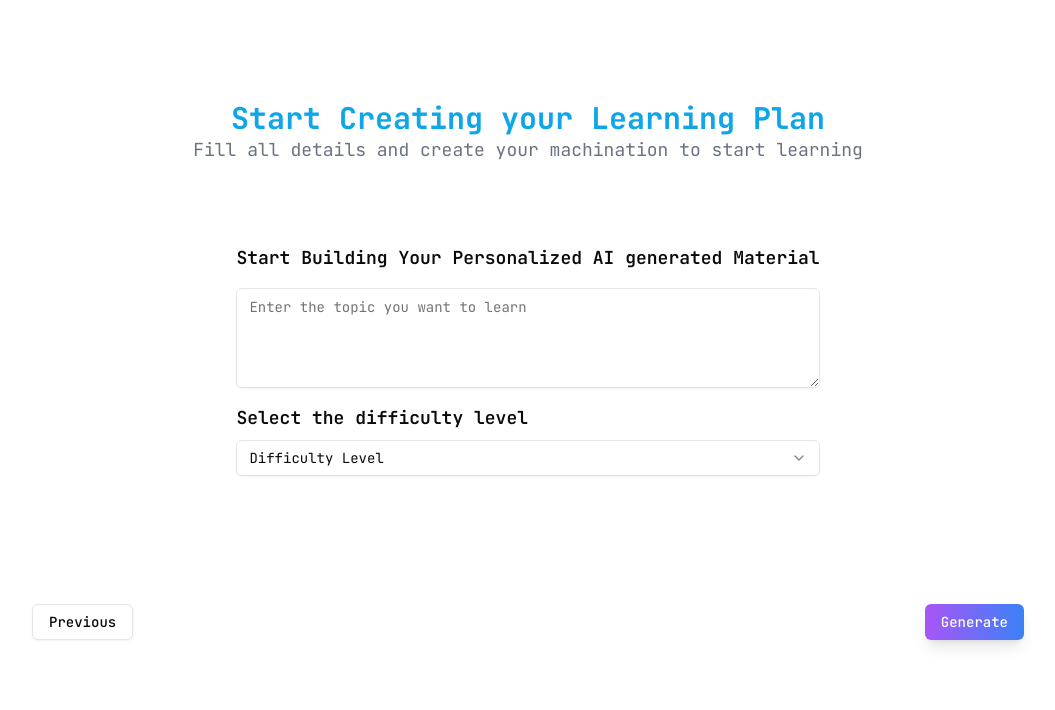
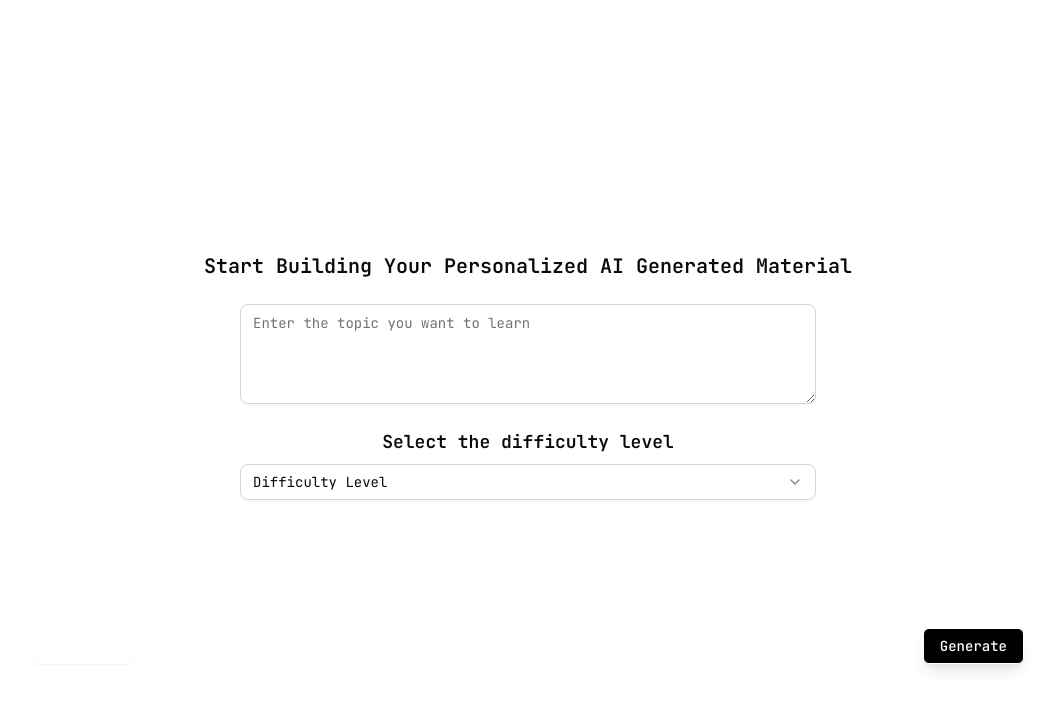
Before and after one commit to Asish-Praneeth-N/NexLearn, a Next.js app: page /create in a window 1280 px wide. Both pictures are taken after a click on the button "Next". Shown: the top 710 px of the page, without its empty margins (112-1167 px from the left). Built offline with nearby package versions, Linux system fonts and the light colour scheme; no server answers.

Commit message:
Updated Input fields

```diff
--- a/app/create/page.tsx
+++ b/app/create/page.tsx
@@ -45,8 +45,9 @@ const Create = () => {
         ...formData,
         createdBy: user?.primaryEmailAddress?.emailAddress,
       });
-      // console.log(result);
-      toast("Your course content is being generated, please wait for a moment or try clicking the refresh button");
+      toast(
+        "Your course content is being generated, please wait for a moment or try clicking the refresh button"
+      );
       router.replace("/dashboard");
     } catch (error) {
       console.error("Error generating course outline:", error);
@@ -57,14 +58,17 @@ const Create = () => {
   };
 
   return (
-    <div className="flex flex-col items-center p-5 md:px-24 lg:px-36 mt-20">
-      <h2 className="font-bold text-3xl text-sky-500">
-        Start Creating your Learning Plan
+    <div className="flex flex-col items-center p-5 md:px-24 lg:px-36 mt-20 text-center">
+      {/* Heading */}
+      <h2 className="font-bold text-3xl text-white">
+        Start Creating Your Learning Plan
       </h2>
-      <p className="text-gray-500 text-lg">
-        Fill all details and create your machination to start learning
+      <p className="text-white/70 text-lg mt-2">
+        Fill in all details and create your plan to start learning
       </p>
-      <div className="mt-10">
+
+      {/* Step Content */}
+      <div className="mt-10 w-full">
         {step === 0 ? (
           <SelectCards
             SelectedStudyType={(value) => handleUserInput("courseType", value)}
@@ -78,18 +82,36 @@ const Create = () => {
           />
         )}
       </div>
+
+      {/* Navigation Buttons */}
       <div className="flex justify-between w-full mt-32">
         {step !== 0 ? (
-          <Button onClick={() => setStep(step - 1)} variant={"outline"}>
+          <Button
+            onClick={() => setStep(step - 1)}
+            variant="outline"
+            className="border border-white text-white hover:bg-white hover:text-black transition-colors"
+          >
             Previous
           </Button>
         ) : (
           <div />
         )}
+
         {step === 0 ? (
-          <Button onClick={() => setStep(step + 1)}>Next</Button>
+          <Button
+            onClick={() => setStep(step + 1)}
+            className="bg-black border border-white text-white hover:bg-white hover:text-black transition-colors"
+          >
+            Next
+          </Button>
         ) : (
-          <Button onClick={GenerateCourseOutline} disabled={loading}>{loading ? <Loader className="animate-spin" /> : "Generate"}</Button>
+          <Button
+            onClick={GenerateCourseOutline}
+            disabled={loading}
+            className="bg-black border border-white text-white hover:bg-white hover:text-black transition-colors flex items-center gap-2"
+          >
+            {loading ? <Loader className="animate-spin" /> : "Generate"}
+          </Button>
         )}
       </div>
     </div>
--- a/components/inputField/TopicInput.tsx
+++ b/components/inputField/TopicInput.tsx
@@ -9,27 +9,29 @@ interface TopicInputProps {
 
 const TopicInput: React.FC<TopicInputProps> = ({ setTopic, selectDifficultyLevel }) => {
   return (
-    <div className='mt-10 w-full flex flex-col space-y-4'>
-        <h2 className='text-lg font-semibold'>
-            Start Building Your Personalized AI generated Material
+    <div className="mt-10 w-full flex flex-col items-center space-y-6">
+      <h2 className="text-lg md:text-xl font-semibold text-center">
+        Start Building Your Personalized AI Generated Material
       </h2>
 
+      {/* Topic Input */}
       <Textarea
-            placeholder='Enter the topic you want to learn'
-            className='w-full min-h-[100px]'
+        placeholder="Enter the topic you want to learn"
+        className="w-full max-w-xl min-h-[100px] rounded-lg border border-neutral-300 dark:border-neutral-700 shadow-sm focus:ring-2 focus:ring-neutral-500"
         onChange={(e) => setTopic(e.target.value)}
       />
 
-        <div className='mt-4 space-y-2'>
-            <h2 className='text-lg font-semibold'>Select the difficulty level</h2>
+      {/* Difficulty Selection */}
+      <div className="w-full max-w-xl space-y-2">
+        <h2 className="text-lg font-semibold">Select the difficulty level</h2>
         <Select onValueChange={selectDifficultyLevel}>
-                <SelectTrigger className='w-full'>
+          <SelectTrigger className="w-full rounded-lg border border-neutral-300 dark:border-neutral-700 shadow-sm">
             <SelectValue placeholder="Difficulty Level" />
           </SelectTrigger>
           <SelectContent>
-                    <SelectItem value='Easy'>Easy</SelectItem>
-                    <SelectItem value='Medium'>Medium</SelectItem>
-                    <SelectItem value='Hard'>Hard</SelectItem>
+            <SelectItem value="Easy">Easy</SelectItem>
+            <SelectItem value="Medium">Medium</SelectItem>
+            <SelectItem value="Hard">Hard</SelectItem>
           </SelectContent>
         </Select>
       </div>
```
Lines whose indentation alone changed are shown as unchanged.
